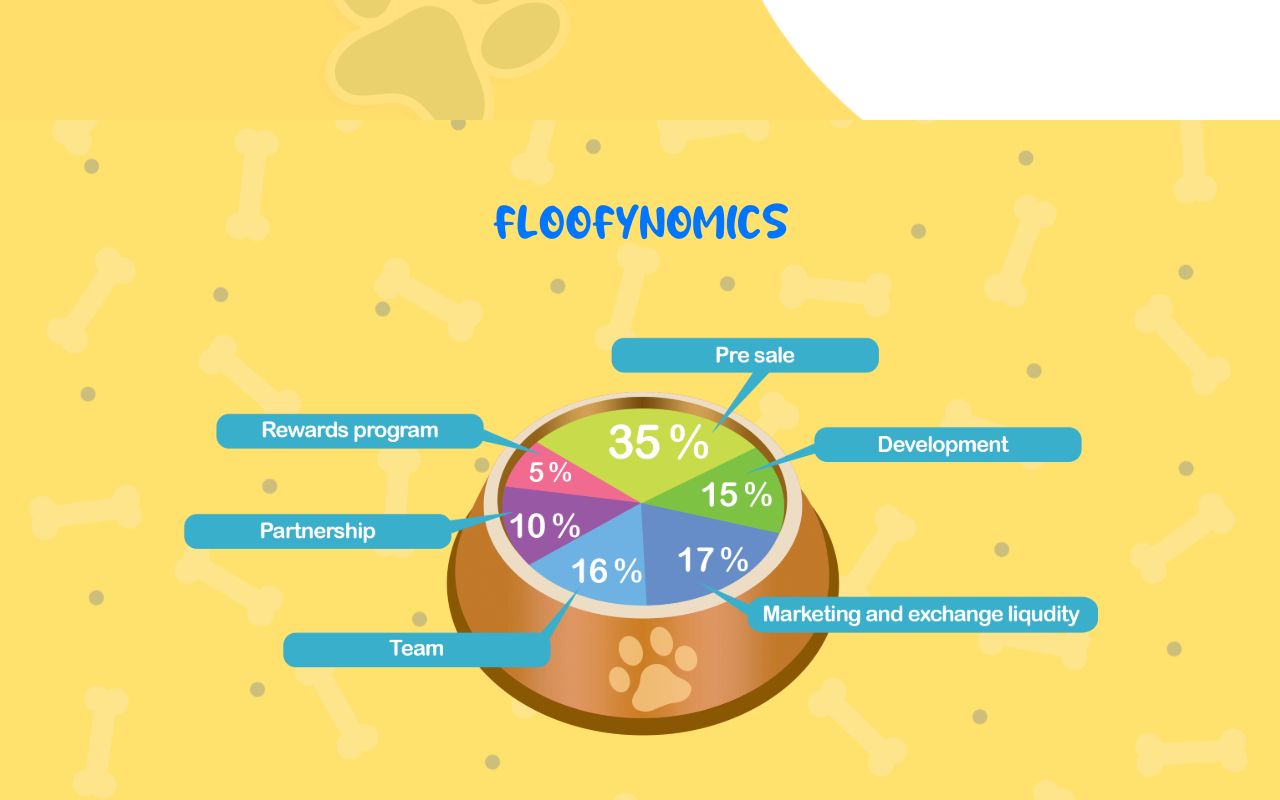
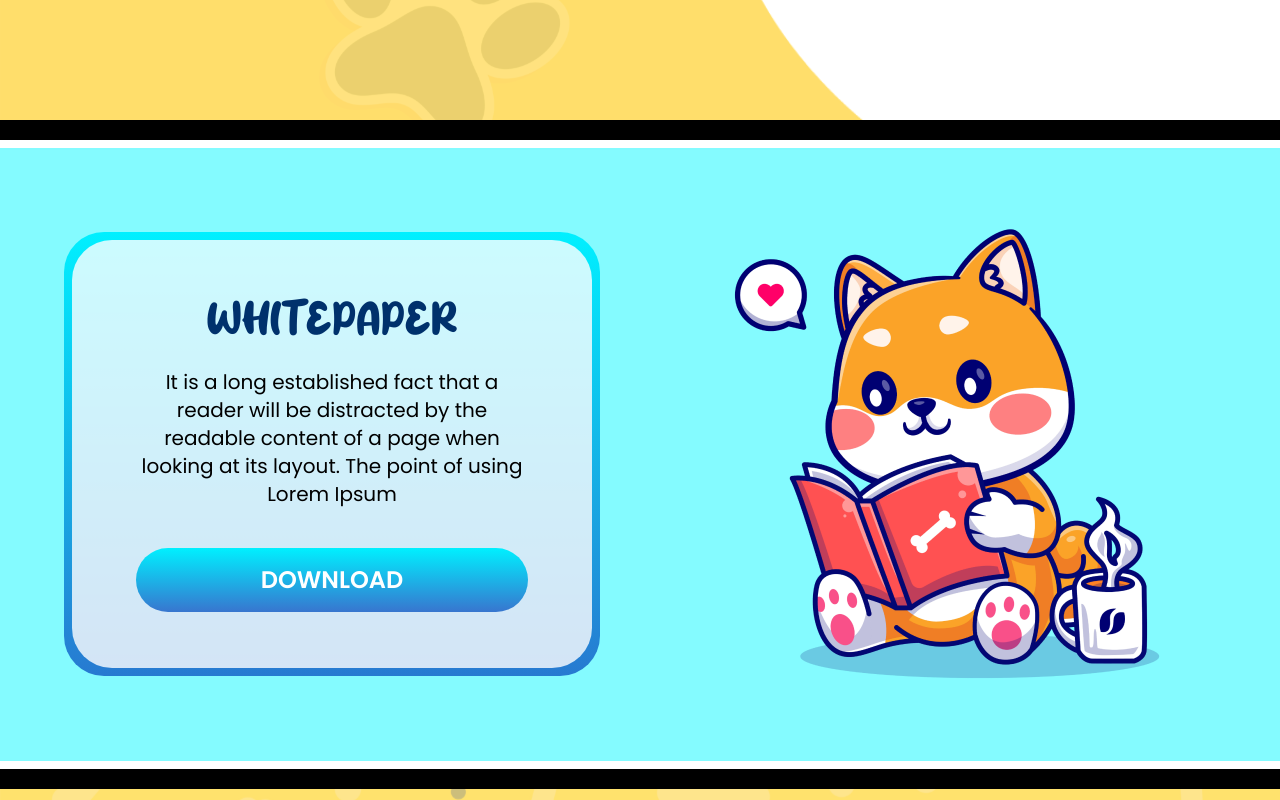
Before and after one commit to abdullahmehboob20s/floofer, a React (Create React App) app: page / in a window 1280 px wide. Shown: the part 680-1480 px from the top of the page. Built offline with nearby package versions, Linux system fonts and the light colour scheme; a web font is replaced by a local one.

Commit message:
added whitepaper section

```diff
--- a/src/App.js
+++ b/src/App.js
@@ -5,12 +5,14 @@ import HowToBuy from "components/layout/HowToBuy";
 import Team from "components/layout/Team";
 import Footer from "components/layout/Footer";
 import Tokenomics from "components/layout/Tokenomics";
+import Whitepaper from "components/layout/Whitepaper";
 
 function App() {
   return (
     <div>
       <Header />
       <Hero />
+      <Whitepaper />
       <Tokenomics />
       <HowToBuy />
       <Team />
--- /dev/null
+++ b/src/components/layout/Whitepaper.js
@@ -0,0 +1,43 @@
+import React from "react";
+
+function Whitepaper() {
+  return (
+    <>
+      <div className="h-[20px] bg-black"></div>
+
+      <div className="py-20 bg-blue-sky border-t-8 border-b-8 border-white">
+        <div className="container-wrapper grid items-center grid-cols-2 gap-20">
+          <main className="bg-button p-[8px] rounded-[40px]">
+            <div className="rounded-[40px] bg-[rgba(255,255,255,0.8)] py-14 px-16">
+              <p className="text-blue-dark font-huglove text-center mb-6 text-5xl">
+                WHITEPAPER
+              </p>
+
+              <p className="text-xl mb-10 text-center">
+                It is a long established fact that a reader will be distracted
+                by the readable content of a page when looking at its layout.
+                The point of using Lorem Ipsum
+              </p>
+
+              <button className="bg-button w-full py-4 text-2xl font-semibold text-white uppercase rounded-full">
+                DOWNLOAD
+              </button>
+            </div>
+          </main>
+
+          <div className="flex justify-center">
+            <img
+              src="images/cat-reading.png"
+              className="max-w-[430px] w-full"
+              alt=""
+            />
+          </div>
+        </div>
+      </div>
+
+      <div className="h-[20px] bg-black"></div>
+    </>
+  );
+}
+
+export default Whitepaper;
--- a/tailwind.config.js
+++ b/tailwind.config.js
@@ -22,6 +22,8 @@ module.exports = {
         link: "#05CAEB",
         text: "#355560",
         sharp: "#0075FF",
+        sky: "#84FBFF",
+        dark: "#00316C",
       },
 
       purple: {
@@ -38,6 +40,8 @@ module.exports = {
           "linear-gradient(180deg, #07FAFA 0%, #3CF5FF 0.01%, #B5FFFF 99.48%)",
         footer:
           "linear-gradient(180deg, rgba(56, 46, 46, 0.9) 0%, #000000 100%)",
+        button:
+          "linear-gradient(180deg, #00F0FF 0%, rgba(14, 87, 196, 0.79) 100%)",
       },
       borderWidth: {
         1: "1px",
```
Also changed, not shown: public/images/cat-reading.png (added).
